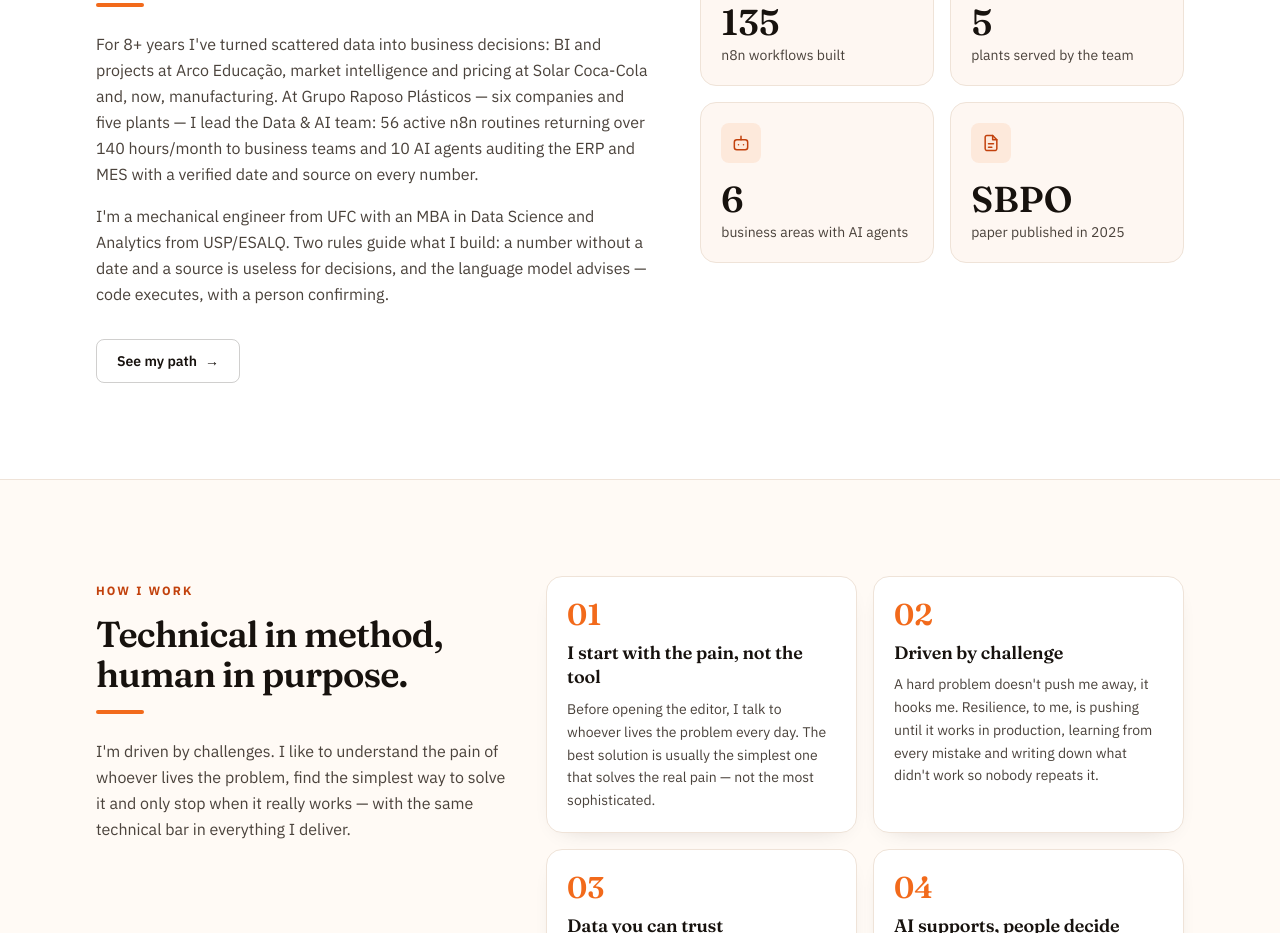
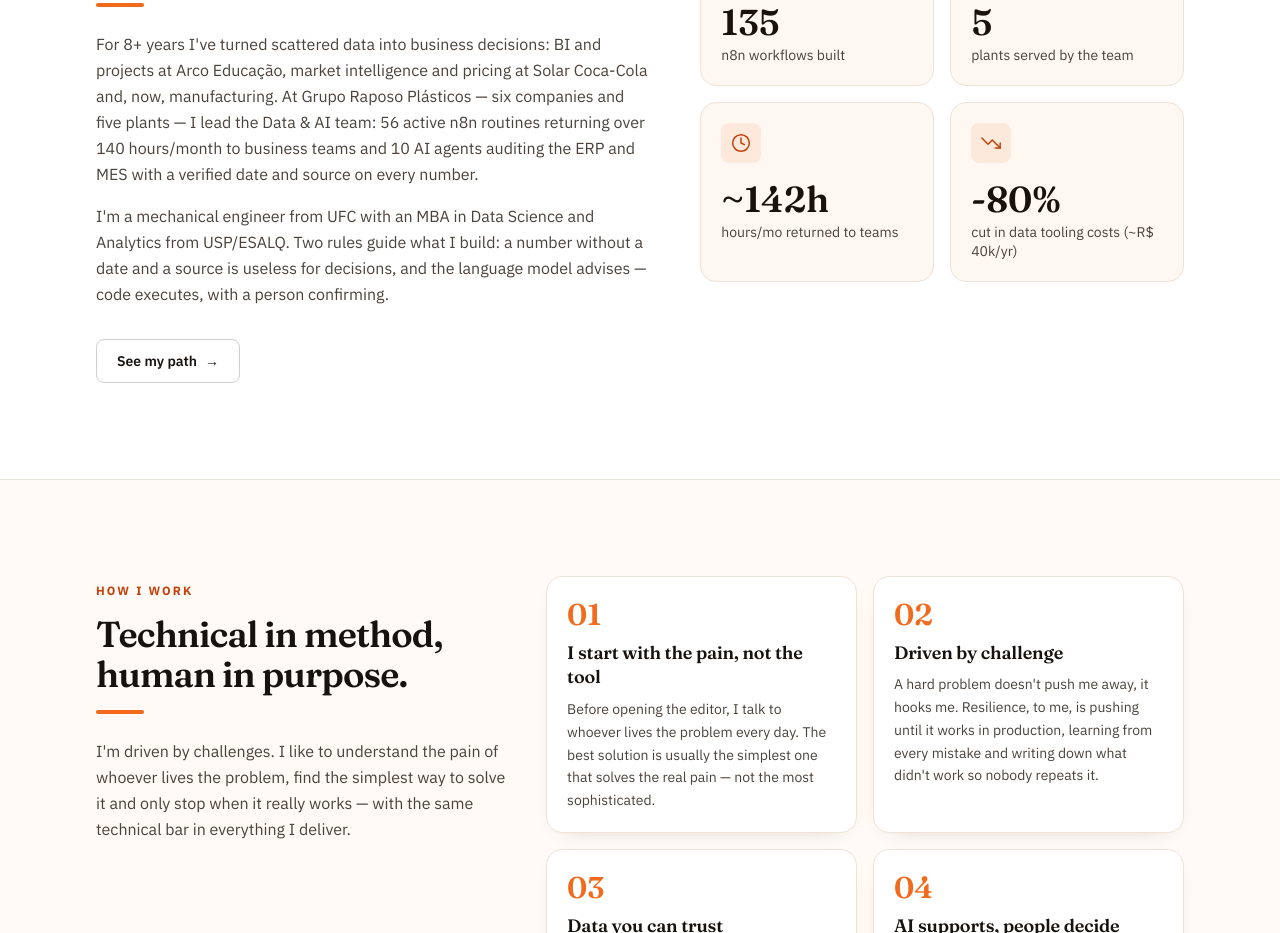
Before and after one commit to ithormb/ithormb.github.io, a Next.js app: page /en/ in a window 1280 px wide. Shown: the part 1120-2053 px from the top of the page. Built offline with nearby package versions, Linux system fonts and the light colour scheme.

Commit message:
feat: destaca horas economizadas e reducao de custos nos cards de stats do sobre

```diff
--- a/components/site/Icon.tsx
+++ b/components/site/Icon.tsx
@@ -91,7 +91,7 @@ export function TechBadge({ nome }: { nome: string }) {
 }
 
 // Ícones de traço para os cards de números.
-export function StatIcon({ kind }: { kind: "chart" | "bot" | "flow" | "factory" | "calendar" | "paper" }) {
+export function StatIcon({ kind }: { kind: "chart" | "bot" | "flow" | "factory" | "calendar" | "paper" | "clock" | "trending-down" }) {
   const p = { width: 20, height: 20, viewBox: "0 0 24 24", fill: "none", stroke: "currentColor", strokeWidth: 1.8, strokeLinecap: "round" as const, strokeLinejoin: "round" as const, "aria-hidden": true };
   switch (kind) {
     case "chart":
@@ -106,5 +106,9 @@ export function StatIcon({ kind }: { kind: "chart" | "bot" | "flow" | "factory"
       return <svg {...p}><path d="M14 3H7a2 2 0 0 0-2 2v14a2 2 0 0 0 2 2h10a2 2 0 0 0 2-2V8z" /><path d="M14 3v5h5M9 13h6M9 17h4" /></svg>;
     case "factory":
       return <svg {...p}><path d="M2 20V9l6 4V9l6 4V5h4l2 15z" /><path d="M2 20h20" /></svg>;
+    case "clock":
+      return <svg {...p}><circle cx="12" cy="12" r="10" /><path d="M12 6v6l4 2" /></svg>;
+    case "trending-down":
+      return <svg {...p}><polyline points="23 18 13.5 8.5 8.5 13.5 1 6" /><polyline points="17 18 23 18 23 12" /></svg>;
   }
 }
--- a/content/site.ts
+++ b/content/site.ts
@@ -81,9 +81,9 @@ export const site = {
   stats: [
     { valor: String(numeros.workflows), rotulo: { pt: "workflows construídos no n8n", en: "n8n workflows built" }, icone: "flow" },
     { valor: "5", rotulo: { pt: "fábricas atendidas pelo time", en: "plants served by the team" }, icone: "factory" },
-    { valor: "6", rotulo: { pt: "áreas com agentes de IA", en: "business areas with AI agents" }, icone: "bot" },
-    { valor: "SBPO", rotulo: { pt: "artigo publicado em 2025", en: "paper published in 2025" }, icone: "paper" },
-  ] as { valor: string; rotulo: Text; icone: "chart" | "bot" | "flow" | "factory" | "calendar" | "paper" }[],
+    { valor: "~142h", rotulo: { pt: "horas/mês devolvidas às equipes", en: "hours/mo returned to teams" }, icone: "clock" },
+    { valor: "-80%", rotulo: { pt: "custo de ferramentas de dados (~R$ 40k/ano)", en: "cut in data tooling costs (~R$ 40k/yr)" }, icone: "trending-down" },
+  ] as { valor: string; rotulo: Text; icone: "chart" | "bot" | "flow" | "factory" | "calendar" | "paper" | "clock" | "trending-down" }[],
 
   // Do mais próximo da IA ao mais próximo do dado bruto.
   tecnologias: [
```
